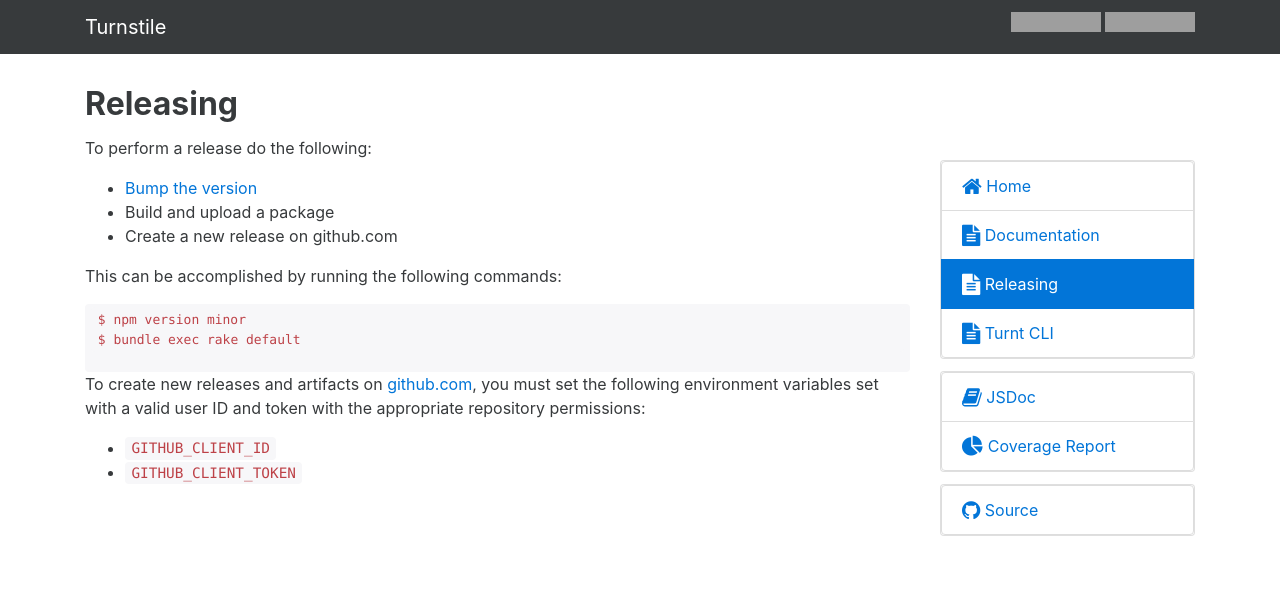
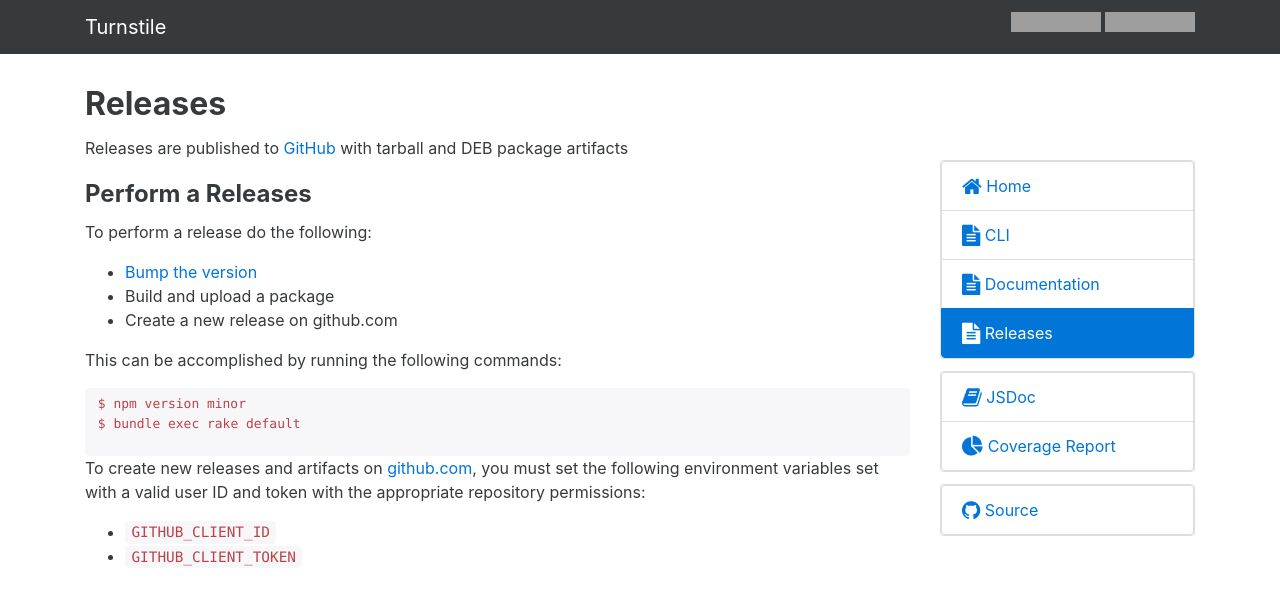
Before and after one commit to rapid7/turnstile, a Jekyll site: the page built from docs/_pages/releases.md, in a window 1280 px wide. Shown: the top 605 px of the page. Built offline with Jekyll 4.4.1, drawn with Linux system fonts in a browser that asks for light colours; nearby versions of some CDN libraries; grey boxes are pictures that could not be loaded.

Commit message:
Rename and update some docs pages

```diff
--- a/docs/_pages/releasing.md
+++ b/docs/_pages/releases.md
@@ -1,9 +1,13 @@
 ---
 layout: default
-title: Releasing
+title: Releases
 ---
 
 # {{ page.title }}
+
+Releases are published to [GitHub](https://github.com/rapid7/turnstile/releases) with tarball and DEB package artifacts
+
+## Perform a Releases
 
 To perform a release do the following:
 
```
Also changed, not shown: docs/_pages/cli.md (added, +30 -0 lines), docs/_pages/turnt.md (deleted, +0 -8 lines).
